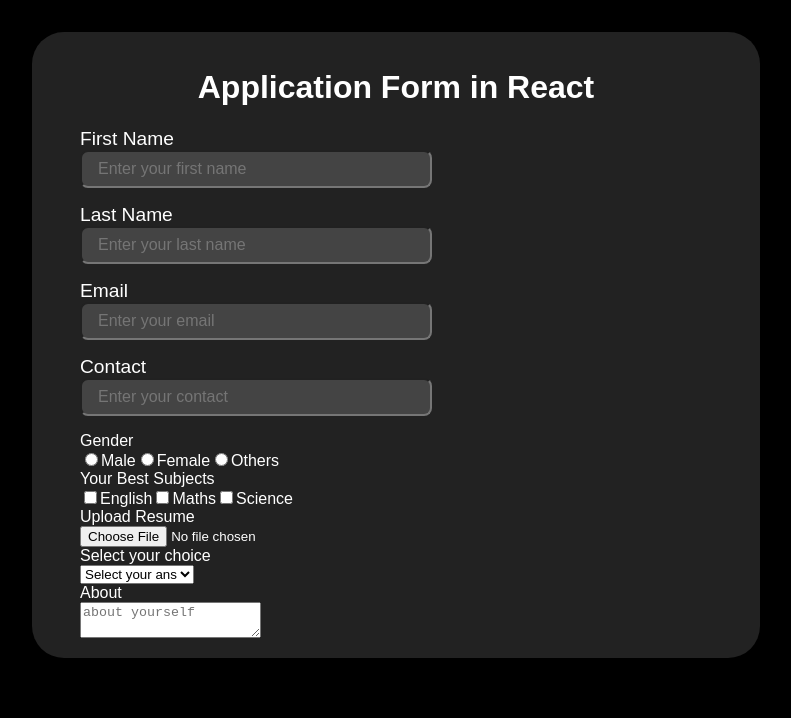
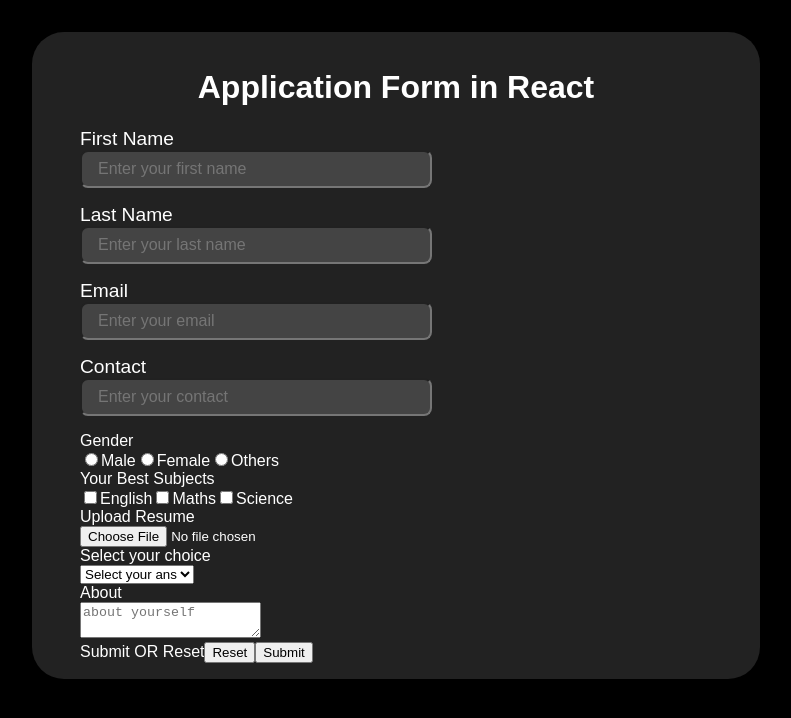
Before and after one commit to techieshruti/React_Project_Based_Learning, a React (Vite) app in the folder Project-01-submission-form/: page / in a window 1280 px wide. Shown: the top 718 px of the page, without its empty margins (244-1035 px from the left). Built offline with nearby package versions, Linux system fonts and the light colour scheme.

Commit message:
added buttons

```diff
--- a/Project-01-submission-form/src/App.jsx
+++ b/Project-01-submission-form/src/App.jsx
@@ -36,7 +36,10 @@ const App = () => {
         <option>Select your ans</option>
       </select><br/>
       <label>About</label><br/>
-      <textarea placeholder='about yourself'></textarea>
+      <textarea placeholder='about yourself'></textarea><br/>
+      <label>Submit OR Reset</label>
+      <button type='reset'>Reset</button>
+      <button type='submit+'>Submit</button>
       </form>
     </div>
   )
```
